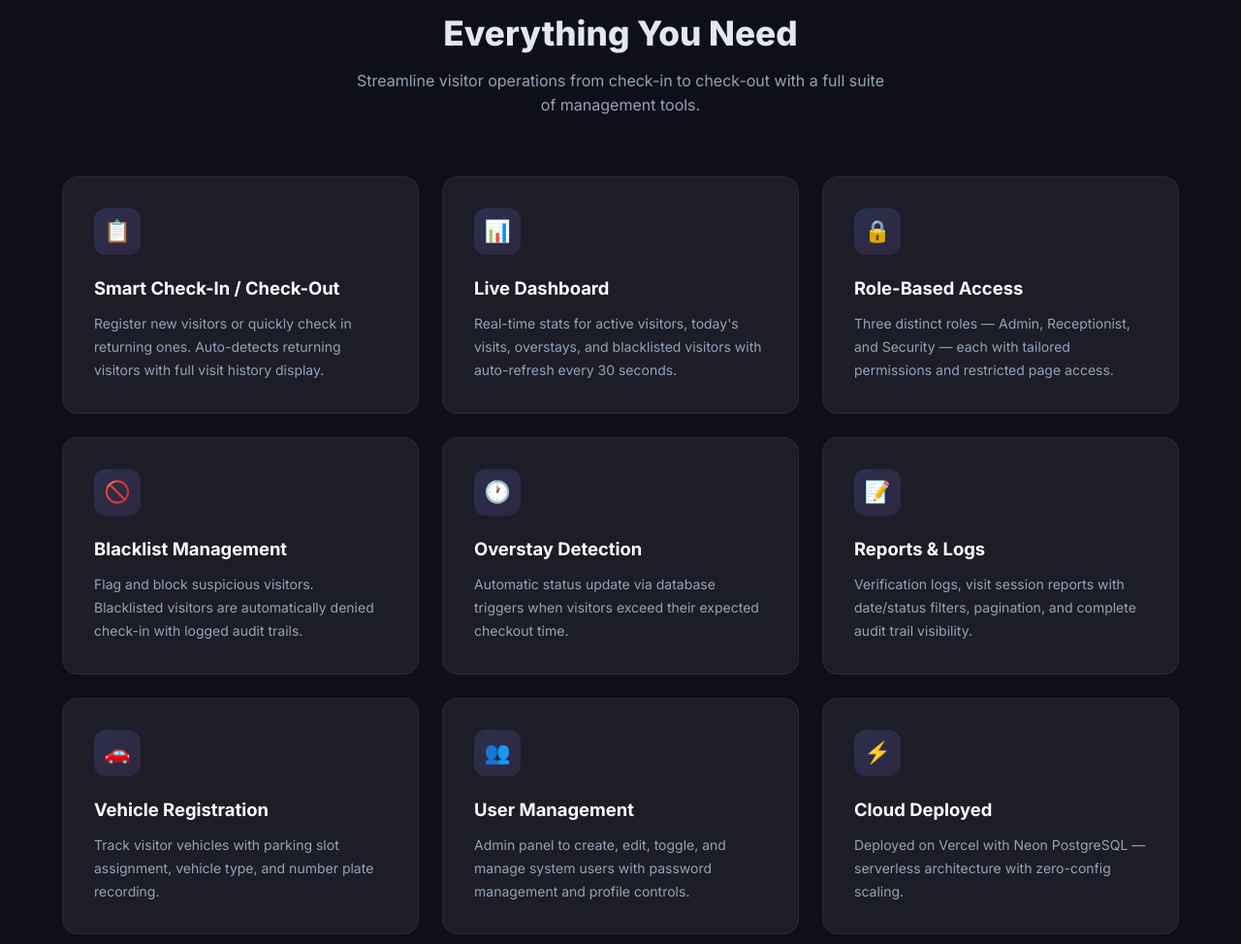
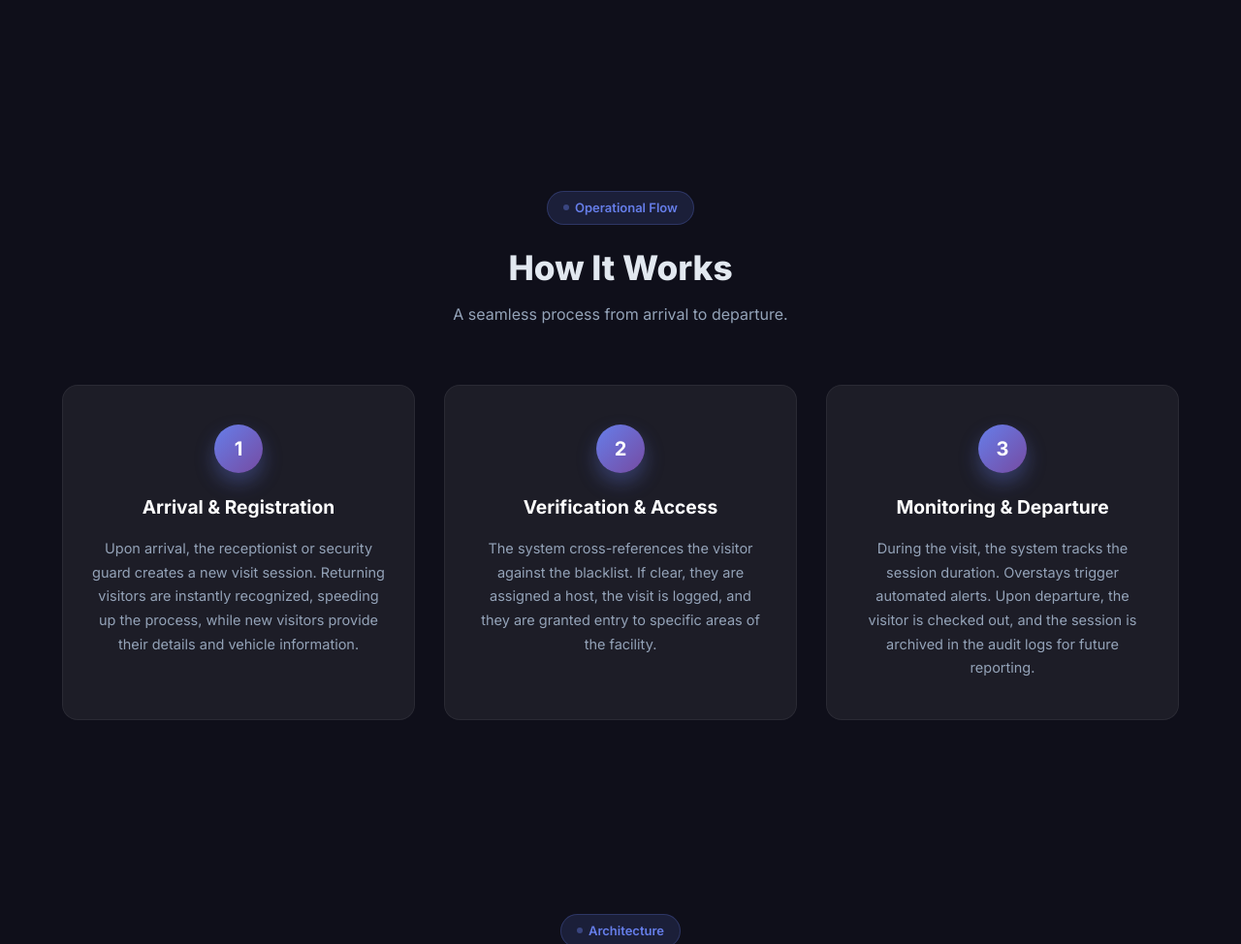
Before and after one commit to parvsshah/Visitor-Management-System, a website: page frontend/index.html in a window 1280 px wide. Shown: the part 1826-2800 px from the top of the page at 97% size. Drawn offline with Linux system fonts and the light colour scheme.

Commit message:
Landing Page

```diff
--- a/frontend/index.html
+++ b/frontend/index.html
@@ -108,16 +108,6 @@
         }
         .btn-hero--outline:hover { border-color: var(--primary); color: var(--primary); }
 
-        /* ── Screenshot showcase ── */
-        .showcase { margin-top: 60px; perspective: 1200px; }
-        .showcase img {
-            width: 90%; max-width: 900px; border-radius: 16px;
-            border: 1px solid rgba(255,255,255,.08);
-            box-shadow: 0 30px 80px rgba(0,0,0,.5), 0 0 60px var(--glow);
-            transform: rotateX(4deg); transition: transform .5s;
-        }
-        .showcase img:hover { transform: rotateX(0deg) scale(1.02); }
-
         /* ── Features ── */
         .features-grid {
             display: grid; grid-template-columns: repeat(auto-fit, minmax(320px, 1fr));
@@ -140,23 +130,13 @@
         .feature-card h3 { font-size: 1.15rem; font-weight: 700; margin-bottom: 10px; color: #fff; }
         .feature-card p { font-size: 14px; color: var(--text-muted); line-height: 1.7; }
 
-        /* ── Screenshots carousel ── */
-        .screenshots { text-align: center; }
-        .screenshots h2 { font-size: 2.2rem; font-weight: 800; margin-bottom: 16px; }
-        .screenshots p { color: var(--text-muted); margin-bottom: 50px; }
-        .screen-row { display: flex; gap: 24px; overflow-x: auto; padding: 20px 0; scroll-snap-type: x mandatory; }
-        .screen-row::-webkit-scrollbar { display: none; }
-        .screen-card {
-            min-width: 340px; flex-shrink: 0; scroll-snap-align: center;
-            border-radius: 16px; overflow: hidden; border: 1px solid rgba(255,255,255,.08);
-            transition: transform .3s, box-shadow .3s;
-        }
-        .screen-card:hover { transform: scale(1.03); box-shadow: 0 20px 50px rgba(0,0,0,.4); }
-        .screen-card img { width: 100%; display: block; }
-        .screen-card .screen-label {
-            padding: 16px; background: var(--bg-card); text-align: center;
-            font-weight: 600; font-size: 14px;
-        }
+        /* ── Workflow ── */
+        .workflow-steps { display: grid; grid-template-columns: repeat(auto-fit, minmax(300px, 1fr)); gap: 30px; margin-top: 60px; counter-reset: step; }
+        .step-card { background: var(--bg-card); border: 1px solid rgba(255,255,255,.06); border-radius: 16px; padding: 40px 30px; position: relative; transition: all .3s; text-align: center; }
+        .step-card:hover { transform: translateY(-5px); border-color: rgba(102,126,234,.3); box-shadow: 0 20px 50px rgba(0,0,0,.3); }
+        .step-number { width: 50px; height: 50px; background: linear-gradient(135deg, var(--primary), var(--accent)); color: white; border-radius: 50%; display: flex; align-items: center; justify-content: center; font-size: 20px; font-weight: bold; margin: 0 auto 20px auto; box-shadow: 0 10px 20px var(--glow); }
+        .step-card h3 { font-size: 1.2rem; margin-bottom: 15px; color: #fff; }
+        .step-card p { font-size: 14.5px; color: var(--text-muted); line-height: 1.7; }
 
         /* ── Tech Stack ── */
         .tech-grid { display: flex; gap: 20px; flex-wrap: wrap; justify-content: center; margin-top: 50px; }
@@ -216,7 +196,7 @@
             <div class="nav-logo">🛡️ VMS</div>
             <ul class="nav-links">
                 <li><a href="#features">Features</a></li>
-                <li><a href="#screens">Screenshots</a></li>
+                <li><a href="#workflow">How It Works</a></li>
                 <li><a href="#tech">Tech Stack</a></li>
                 <li><a href="#access">Access Control</a></li>
             </ul>
@@ -233,9 +213,6 @@
             <div class="hero-buttons">
                 <a href="login.html" class="btn-hero btn-hero--primary">Open System →</a>
                 <a href="#features" class="btn-hero btn-hero--outline">Explore Features</a>
-            </div>
-            <div class="showcase fade-up">
-                <img src="assets/images/dashboard_preview.png" alt="VMS Dashboard Preview">
             </div>
         </div>
     </section>
@@ -298,26 +275,29 @@
         </div>
     </section>
 
-    <!-- Screenshots -->
-    <section class="section screenshots" id="screens">
+    <!-- How it Works -->
+    <section class="section" id="workflow">
         <div class="container">
-            <div class="fade-up">
-                <div class="badge">Interface Gallery</div>
-                <h2>Beautiful, Functional UI</h2>
-                <p>Every screen is designed for efficiency and clarity.</p>
+            <div class="fade-up" style="text-align: center;">
+                <div class="badge">Operational Flow</div>
+                <h2 style="font-size:2.2rem;font-weight:800;margin:16px 0 8px">How It Works</h2>
+                <p style="color:var(--text-muted);max-width:550px;margin:0 auto">A seamless process from arrival to departure.</p>
             </div>
-            <div class="screen-row fade-up">
-                <div class="screen-card">
-                    <img src="assets/images/login_preview.png" alt="Login Page">
-                    <div class="screen-label">🔐 Login Page</div>
+            <div class="workflow-steps fade-up">
+                <div class="step-card">
+                    <div class="step-number">1</div>
+                    <h3>Arrival & Registration</h3>
+                    <p>Upon arrival, the receptionist or security guard creates a new visit session. Returning visitors are instantly recognized, speeding up the process, while new visitors provide their details and vehicle information.</p>
                 </div>
-                <div class="screen-card">
-                    <img src="assets/images/dashboard_preview.png" alt="Dashboard">
-                    <div class="screen-label">📊 Dashboard</div>
+                <div class="step-card">
+                    <div class="step-number">2</div>
+                    <h3>Verification & Access</h3>
+                    <p>The system cross-references the visitor against the blacklist. If clear, they are assigned a host, the visit is logged, and they are granted entry to specific areas of the facility.</p>
                 </div>
-                <div class="screen-card">
-                    <img src="assets/images/checkin_preview.png" alt="Check-In Form">
-                    <div class="screen-label">📋 Check-In Form</div>
+                <div class="step-card">
+                    <div class="step-number">3</div>
+                    <h3>Monitoring & Departure</h3>
+                    <p>During the visit, the system tracks the session duration. Overstays trigger automated alerts. Upon departure, the visitor is checked out, and the session is archived in the audit logs for future reporting.</p>
                 </div>
             </div>
         </div>
@@ -422,7 +402,7 @@
     <!-- Footer -->
     <footer>
         <div class="container">
-            <p>Built by <a href="https://github.com/parvsshah" target="_blank">Parv Shah</a> · <a href="https://github.com/parvsshah/Visitor-Management-System" target="_blank">View on GitHub</a></p>
+            <p>&copy; 2026 Visitor Management System. All rights reserved.</p>
         </div>
     </footer>
 
```
